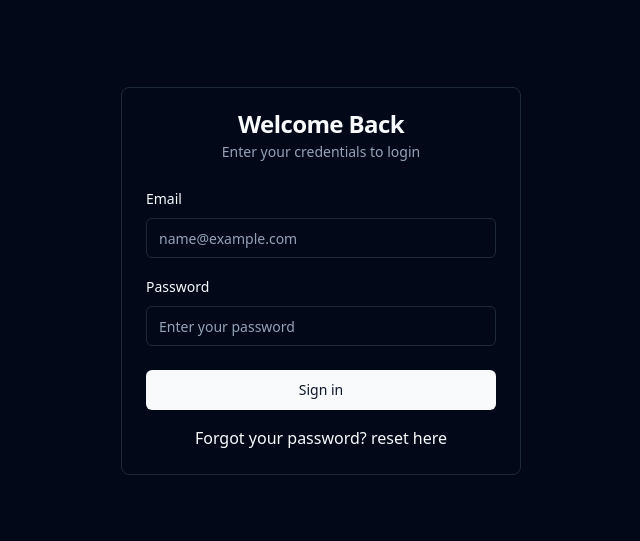
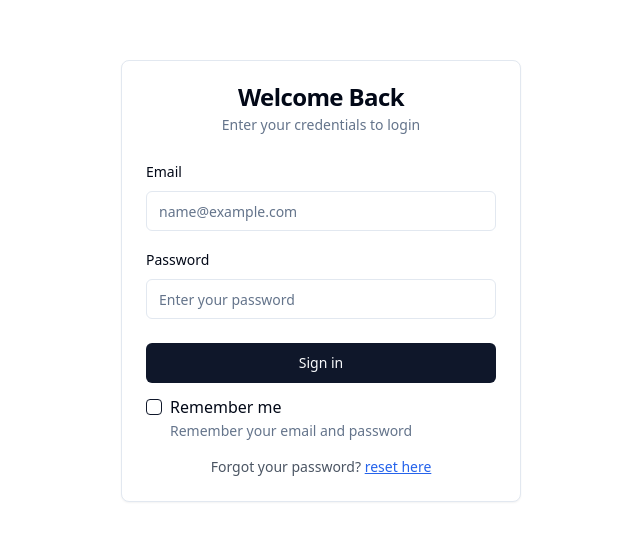
Before and after one commit to PurposeDriven007/campaign-manager-frontend, a React (Vite) app: page /login in a window 1280 px wide. Shown: the part 119-660 px from the top of the page, without its empty margins (319-959 px from the left). Built offline with nearby package versions, Linux system fonts and the light colour scheme.

Commit message:
adding api

```diff
--- a/index.html
+++ b/index.html
@@ -1,5 +1,5 @@
 <!doctype html>
-<html lang="en" class="dark">
+<html lang="en">
   <head>
     <meta charset="UTF-8" />
     <!-- <link rel="icon" type="image/svg+xml" href="/vite.svg" /> -->
--- a/package.json
+++ b/package.json
@@ -12,6 +12,7 @@
   "dependencies": {
     "@hookform/resolvers": "^3.9.1",
     "@radix-ui/react-avatar": "^1.1.1",
+    "@radix-ui/react-checkbox": "^1.1.3",
     "@radix-ui/react-collapsible": "^1.1.1",
     "@radix-ui/react-dialog": "^1.1.2",
     "@radix-ui/react-label": "^2.1.1",
@@ -23,6 +24,7 @@
     "@radix-ui/react-tabs": "^1.1.2",
     "@radix-ui/react-tooltip": "^1.1.5",
     "@reduxjs/toolkit": "^2.3.0",
+    "axios": "^1.7.9",
     "class-variance-authority": "^0.7.0",
     "clsx": "^2.1.1",
     "dotenv": "^16.4.5",
--- /dev/null
+++ b/src/apis/index.ts
@@ -0,0 +1 @@
+export { login } from "./login";
--- /dev/null
+++ b/src/apis/interceptor.ts
@@ -0,0 +1,26 @@
+import { config } from "@/utils/Config";
+import axios from "axios";
+
+export const api = axios.create({
+  baseURL: config.get("API_GATEWAY_URL"),
+  timeout: 10000,
+});
+
+const unProtectedRoutes = ["/login", "/reset-password"];
+
+api.interceptors.request.use(
+  (config) => {
+    const isUnProtectedRoute = unProtectedRoutes.some((r) =>
+      config.url?.includes(r)
+    );
+    if (!isUnProtectedRoute) {
+      const token = "";
+      config.headers.Authorization = `Bearer ${token}`;
+      return config;
+    }
+    return config;
+  },
+  (error) => {
+    return Promise.reject(error);
+  }
+);
--- /dev/null
+++ b/src/apis/login.ts
@@ -0,0 +1,5 @@
+import { api } from "./interceptor";
+
+export async function login(payload: any) {
+  return api.post("/login", payload);
+}
--- /dev/null
+++ b/src/components/ui/checkbox.tsx
@@ -0,0 +1,28 @@
+import * as React from "react"
+import * as CheckboxPrimitive from "@radix-ui/react-checkbox"
+import { Check } from "lucide-react"
+
+import { cn } from "@/lib/utils"
+
+const Checkbox = React.forwardRef<
+  React.ElementRef<typeof CheckboxPrimitive.Root>,
+  React.ComponentPropsWithoutRef<typeof CheckboxPrimitive.Root>
+>(({ className, ...props }, ref) => (
+  <CheckboxPrimitive.Root
+    ref={ref}
+    className={cn(
+      "peer h-4 w-4 shrink-0 rounded-sm border border-primary ring-offset-background focus-visible:outline-none focus-visible:ring-2 focus-visible:ring-ring focus-visible:ring-offset-2 disabled:cursor-not-allowed disabled:opacity-50 data-[state=checked]:bg-primary data-[state=checked]:text-primary-foreground",
+      className
+    )}
+    {...props}
+  >
+    <CheckboxPrimitive.Indicator
+      className={cn("flex items-center justify-center text-current")}
+    >
+      <Check className="h-4 w-4" />
+    </CheckboxPrimitive.Indicator>
+  </CheckboxPrimitive.Root>
+))
+Checkbox.displayName = CheckboxPrimitive.Root.displayName
+
+export { Checkbox }
--- a/src/pages/login/login.tsx
+++ b/src/pages/login/login.tsx
@@ -11,28 +11,59 @@ import {
   CardHeader,
   CardTitle,
 } from "@/components/ui/card";
-import { useState } from "react";
+import { useState, useEffect } from "react";
 import { useNavigate } from "react-router-dom";
-// import { config } from "@/utils/Config";
+import { Checkbox } from "@/components/ui/checkbox";
+
+interface LoginFormState {
+  email: string;
+  password: string;
+}
 
 export default function LoginPage() {
-  const [email, setEmail] = useState("");
-  const [password, setPassword] = useState("");
   const navigate = useNavigate();
+  const [isLoading, setIsLoading] = useState(false);
+  const [isRememberMe, setIsRememberMe] = useState(
+    () => localStorage.getItem("rememberMe") === "true"
+  );
+  const [formState, setFormState] = useState<LoginFormState>(() => ({
+    email: isRememberMe ? localStorage.getItem("email") || "" : "",
+    password: isRememberMe ? localStorage.getItem("password") || "" : "",
+  }));
 
-  const handleLogin = async (e: React.FormEvent) => {
+  const handleInputChange = (e: React.ChangeEvent<HTMLInputElement>) => {
+    const { id, value } = e.target;
+    setFormState((prev) => ({ ...prev, [id]: value }));
+  };
+
+  const handleRememberMe = (checked: boolean) => {
+    setIsRememberMe(checked);
+    localStorage.setItem("rememberMe", checked ? "true" : "false");
+    if (checked) {
+      localStorage.setItem("email", formState.email);
+      localStorage.setItem("password", formState.password);
+    } else {
+      localStorage.removeItem("email");
+      localStorage.removeItem("password");
+    }
+  };
+
+  const handleLogin = async (e: React.FormEvent<HTMLFormElement>) => {
     e.preventDefault();
-    Cookies.set("access_token", "tsfdgdsxcvsfdtsscgg", {
-      path: "/",
-      expires: 7,
-    });
-    navigate("/");
-
-    // Along with login we need to set the user Context
-    // Super admin
-    // Admin (Agency Admin, Advertiser Admin)
-    // Adops (Campaign Manager)
-    // Analyst (Data Analyst)
+    setIsLoading(true);
+    try {
+      // TODO: Implement actual login logic here
+      Cookies.set("authToken", "dummy-token", {
+        path: "/",
+        expires: 7,
+      });
+      navigate("/");
+    } catch (error) {
+      console.error("Login failed:", error);
+      // TODO: Add error handling UI
+    } finally {
+      setIsLoading(false);
+    }
   };
 
   return (
@@ -52,9 +83,10 @@ export default function LoginPage() {
                 id="email"
                 type="email"
                 placeholder="name@example.com"
-                value={email}
-                onChange={(e) => setEmail(e.target.value)}
+                value={formState.email}
+                onChange={handleInputChange}
                 required
+                disabled={isLoading}
               />
             </div>
             <div className="space-y-2">
@@ -65,17 +97,40 @@ export default function LoginPage() {
                 id="password"
                 type="password"
                 placeholder="Enter your password"
-                value={password}
-                onChange={(e) => setPassword(e.target.value)}
+                value={formState.password}
+                onChange={handleInputChange}
                 required
+                disabled={isLoading}
               />
             </div>
           </CardContent>
           <CardFooter className="flex flex-col gap-4">
-            <Button type="submit" className="w-full">
-              Sign in
+            <Button type="submit" className="w-full" disabled={isLoading}>
+              {isLoading ? "Signing in..." : "Sign in"}
             </Button>
-            <p>Forgot your password? reset here</p>
+            <div className="items-top flex space-x-2 self-start">
+              <Checkbox
+                id="rememberMe"
+                onCheckedChange={handleRememberMe}
+                checked={isRememberMe}
+                disabled={isLoading}
+              />
+              <div className="grid gap-1.5 leading-none">
+                <label htmlFor="rememberMe">Remember me</label>
+                <p className="text-sm text-muted-foreground">
+                  Remember your email and password
+                </p>
+              </div>
+            </div>
+            <p className="text-sm text-gray-600">
+              Forgot your password?{" "}
+              <a
+                onClick={() => navigate("/reset-password")}
+                className="text-blue-600 hover:text-blue-800 cursor-pointer underline"
+              >
+                reset here
+              </a>
+            </p>
           </CardFooter>
         </form>
       </Card>
```
Also changed, not shown: 1 other file (tests, documents, lock files or other folders).
